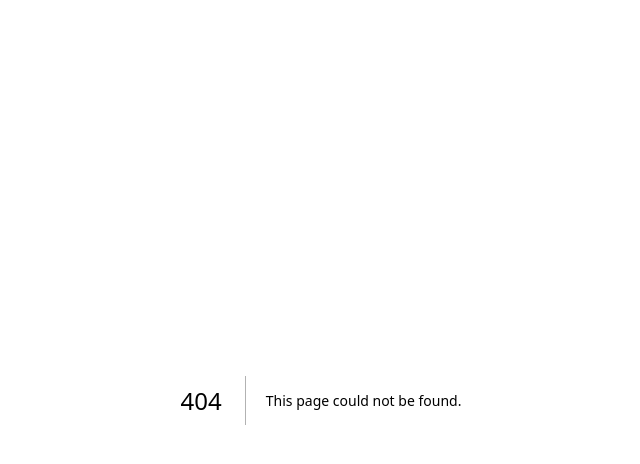
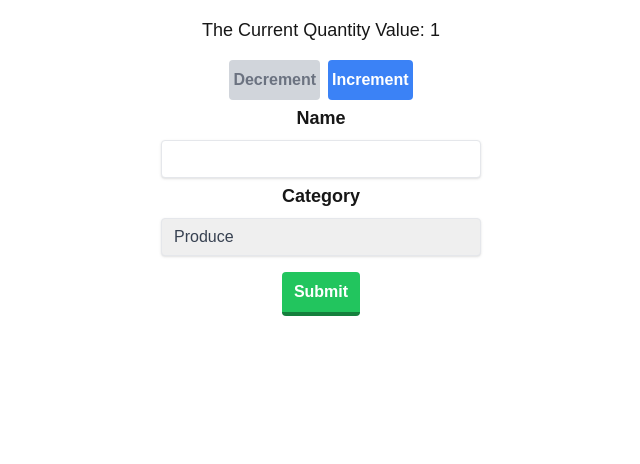
Before and after one commit to WJiyun/cprg306-assignments, a Next.js app: page /week-5 in a window 1280 px wide. Before the commit this address had no page. Shown: the top 464 px of the page, without its empty margins (319-959 px from the left). Built offline with nearby package versions, Linux system fonts and the light colour scheme.

Commit message:
Added week-5 folder
Added week-5 folder with page.js and new-item.js. Continued from week-4 added name and category form.

```diff
--- a/app/page.js
+++ b/app/page.js
@@ -7,6 +7,7 @@ export default function Home() {
       <Link href="http://localhost:3000/week-2">Go to Week-2</Link>
       <p><Link href="http://localhost:3000/week-3">Go to Week-3</Link></p>
       <p><Link href="http://localhost:3000/week-4">Go to Week-4</Link></p>
+      <p><Link href="http://localhost:3000/week-5">Go to Week-5</Link></p>
     </div>
   );
 }
--- /dev/null
+++ b/app/week-5/new-item.js
@@ -0,0 +1,105 @@
+"use client";
+import { useState } from "react";
+
+
+export default function NewItem() {
+  const [quantity, setQuantity] = useState(1);
+  const [name, setName] = useState("");
+  const [category, setCategory] = useState("produce");
+
+  const increment = () => {
+    setQuantity(quantityIncrement => {
+      if (quantityIncrement < 20) {
+        return quantityIncrement + 1;
+      }
+      return quantityIncrement;
+    });
+  };
+
+  const decrement = () => {
+    setQuantity(quantityDecrement => {
+      if (quantityDecrement > 1) {
+        return quantityDecrement - 1;
+      }
+      return quantityDecrement;
+    });
+  };
+
+  const handleSubmit = (e) => {
+    e.preventDefault();
+    const item = { name, quantity, category };
+    console.log(item);
+    alert(`Name: ${name}\nQuantity: ${quantity}\nCategory: ${category}`);
+    setName("");
+    setQuantity(1);
+    setCategory("produce");
+  };
+
+  return (
+    <div>
+        <h1 className="text-center text-lg mt-4">The Current Quantity Value: {quantity}</h1>
+        <div className="flex justify-center space-x-2 mt-4">
+          <button
+            onClick={decrement}
+            disabled={quantity === 1}
+            className={`py-2 px-1 border-b-3 rounded font-bold ${quantity === 1 ? 'bg-gray-300 border-gray-300 text-gray-500' : 'bg-blue-500 hover:bg-blue-400 active:bg-pink-700 border-blue-700 hover:border-blue-500 text-white'}`}
+          >
+            Decrement
+          </button>
+          <button
+            onClick={increment}
+            disabled={quantity === 20}
+            className={`py-2 px-1 border-b-3 rounded font-bold ${quantity === 20 ? 'bg-gray-300 border-gray-300 text-gray-500' : 'bg-blue-500 hover:bg-blue-400 active:bg-pink-700 border-blue-700 hover:border-blue-500 text-white'}`}
+          >
+            Increment
+          </button>
+    </div>
+      <form onSubmit={handleSubmit} className="mt-1">
+        <div className="text-center">
+          <label className="text-center block text-white-700 text-lg font-bold mb-2" htmlFor="name">
+            Name
+          </label>
+          <input
+            type="text"
+            id="name"
+            value={name}
+            onChange={(e) => setName(e.target.value)}
+            required
+            className="shadow appearance-none border rounded w-1/4 py-2 px-3 text-gray-700 leading-tight focus:outline-none focus:shadow-outline"
+          />
+        </div>
+        <div className="text-center mt-1">
+          <label className="text-center block text-white-700 text-lg font-bold mb-2" htmlFor="category">
+            Category
+          </label>
+          <select
+            id="category"
+            value={category}
+            onChange={(e) => setCategory(e.target.value)}
+            className="shadow appearance-none border rounded w-1/4 py-2 px-3 text-gray-700 leading-tight focus:outline-none focus:shadow-outline"
+          >
+            <option value="produce">Produce</option>
+            <option value="dairy">Dairy</option>
+            <option value="bakery">Bakery</option>
+            <option value="meat">Meat</option>
+            <option value="frozen-foods">Frozen Foods</option>
+            <option value="canned-goods">Canned Goods</option>
+            <option value="dry-goods">Dry Goods</option>
+            <option value="beverages">Beverages</option>
+            <option value="snacks">Snacks</option>
+            <option value="household">Household</option>
+            <option value="other">Other</option>
+          </select>
+        </div>
+        <div className="flex justify-center mt-4">
+          <button
+            type="submit"
+            className="py-2 px-3 border-b-4 rounded font-bold bg-green-500 hover:bg-green-400 active:bg-green-700 border-green-700 hover:border-green-500 text-white"
+          >
+            Submit
+          </button>
+        </div>
+      </form>
+    </div>
+  );
+}
--- /dev/null
+++ b/app/week-5/page.js
@@ -0,0 +1,7 @@
+import NewItem from "./new-item.js";
+
+export default function Page () {
+    return (
+        <NewItem></NewItem>
+    )
+}
```
